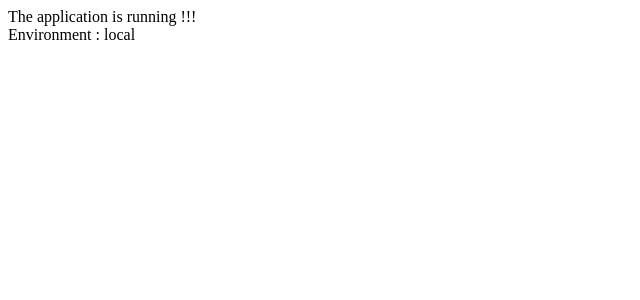
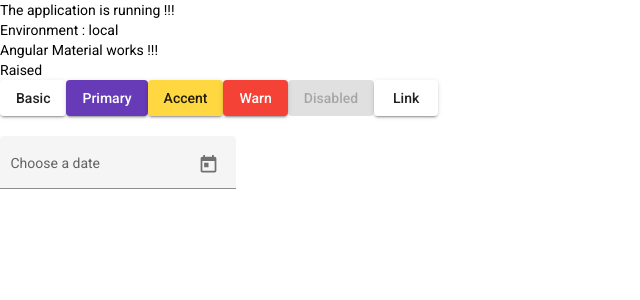
Before and after one commit to src-pratik/angular-boilerplate, an Angular app: page / in a window 1280 px wide. Shown: the top 300 px of the page, without its empty margins (0-640 px from the left). Built offline with nearby package versions, Linux system fonts and the light colour scheme.

Commit message:
Added Angular Material

```diff
--- a/angular.json
+++ b/angular.json
@@ -24,6 +24,7 @@
               "src/assets"
             ],
             "styles": [
+              "./node_modules/@angular/material/prebuilt-themes/deeppurple-amber.css",
               "src/styles.css"
             ],
             "scripts": []
@@ -125,13 +126,13 @@
             "production": {
               "browserTarget": "start-app:build:production"
             },
-            "qa":{
+            "qa": {
               "browserTarget": "start-app:build:qa"
             },
-            "staging":{
+            "staging": {
               "browserTarget": "start-app:build:staging"
             },
-            "local":{
+            "local": {
               "browserTarget": "start-app:build:local"
             }
           }
@@ -154,6 +155,7 @@
               "src/assets"
             ],
             "styles": [
+              "./node_modules/@angular/material/prebuilt-themes/deeppurple-amber.css",
               "src/styles.css"
             ],
             "scripts": []
--- a/package.json
+++ b/package.json
@@ -12,10 +12,12 @@
   "private": true,
   "dependencies": {
     "@angular/animations": "~10.1.3",
+    "@angular/cdk": "^10.2.2",
     "@angular/common": "~10.1.3",
     "@angular/compiler": "~10.1.3",
     "@angular/core": "~10.1.3",
     "@angular/forms": "~10.1.3",
+    "@angular/material": "^10.2.2",
     "@angular/platform-browser": "~10.1.3",
     "@angular/platform-browser-dynamic": "~10.1.3",
     "@angular/router": "~10.1.3",
--- a/src/app/app.component.html
+++ b/src/app/app.component.html
@@ -1,3 +1,25 @@
 The application is running !!!
 <br />
 Environment : {{environmentName}}
+<br />
+Angular Material works !!!
+
+<section>
+    <div class="example-label">Raised</div>
+    <div class="example-button-row">
+        <button mat-raised-button>Basic</button>
+        <button mat-raised-button color="primary">Primary</button>
+        <button mat-raised-button color="accent">Accent</button>
+        <button mat-raised-button color="warn">Warn</button>
+        <button mat-raised-button disabled>Disabled</button>
+        <a mat-raised-button href="https://www.google.com/" target="_blank">Link</a>
+    </div>
+</section>
+<br />
+
+<mat-form-field appearance="fill">
+    <mat-label>Choose a date</mat-label>
+    <input matInput [matDatepicker]="picker">
+    <mat-datepicker-toggle matSuffix [for]="picker"></mat-datepicker-toggle>
+    <mat-datepicker #picker></mat-datepicker>
+</mat-form-field>
--- a/src/app/app.module.ts
+++ b/src/app/app.module.ts
@@ -3,6 +3,8 @@ import { NgModule } from '@angular/core';
 
 import { AppRoutingModule } from './app-routing.module';
 import { AppComponent } from './app.component';
+import { BrowserAnimationsModule } from '@angular/platform-browser/animations';
+import { MaterialModule } from './_shared/material/material.module';
 
 @NgModule({
   declarations: [
@@ -10,7 +12,9 @@ import { AppComponent } from './app.component';
   ],
   imports: [
     BrowserModule,
-    AppRoutingModule
+    AppRoutingModule,
+    BrowserAnimationsModule,
+    MaterialModule
   ],
   providers: [],
   bootstrap: [AppComponent]
--- a/src/index.html
+++ b/src/index.html
@@ -6,8 +6,10 @@
   <base href="/">
   <meta name="viewport" content="width=device-width, initial-scale=1">
   <link rel="icon" type="image/x-icon" href="favicon.ico">
+  <link href="https://fonts.googleapis.com/css?family=Roboto:300,400,500&display=swap" rel="stylesheet">
+  <link href="https://fonts.googleapis.com/icon?family=Material+Icons" rel="stylesheet">
 </head>
-<body>
+<body class="mat-typography">
   <app-root></app-root>
 </body>
 </html>
--- a/src/styles.css
+++ b/src/styles.css
@@ -1 +1,4 @@
 /* You can add global styles to this file, and also import other style files */
+
+html, body { height: 100%; }
+body { margin: 0; font-family: Roboto, "Helvetica Neue", sans-serif; }
```
Also changed, not shown: src/app/_shared/material/material.module.ts (added, +106 -0 lines), 1 other file (tests, documents, lock files or other folders).
